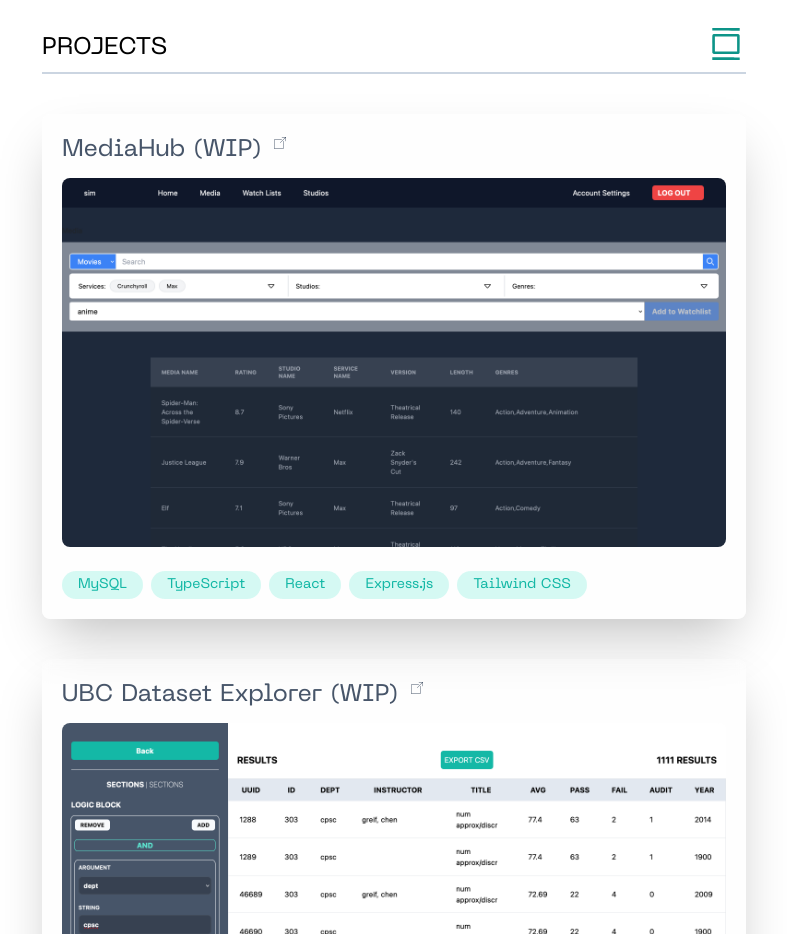
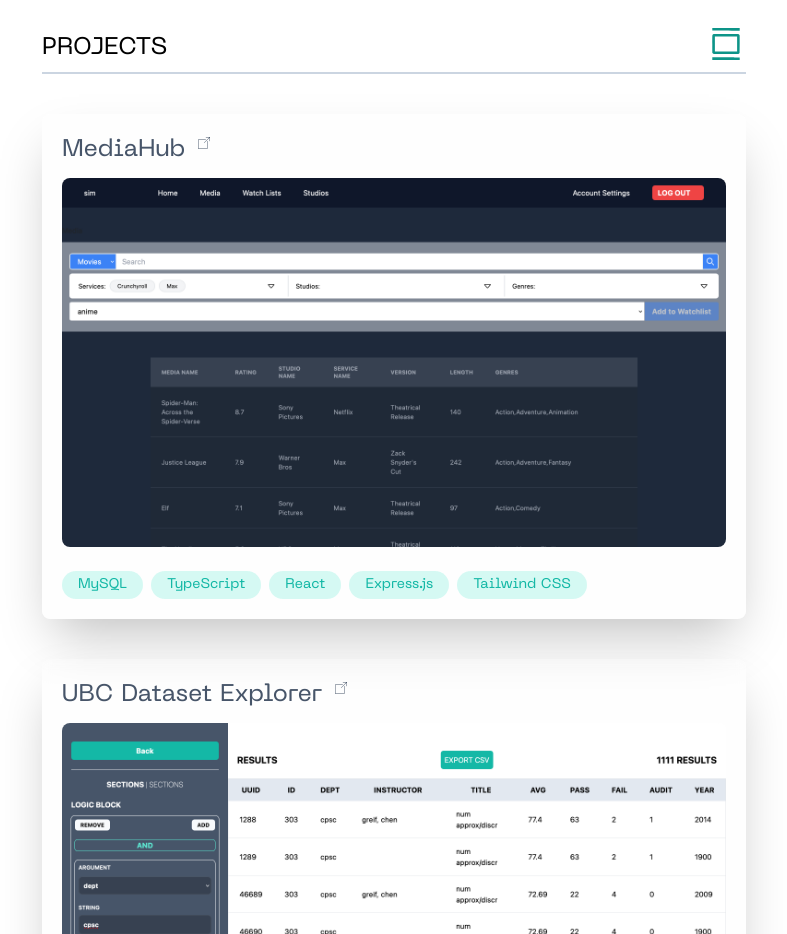
Before and after one commit to simn03/personal-portfolio, a Next.js app: page / in a window 1280 px wide. Shown: the part 1020-1954 px from the top of the page, without its empty margins (246-1033 px from the left). Built offline with nearby package versions, Linux system fonts and the light colour scheme; what tailwindcss-animated would draw is missing.

Commit message:
Updated YT link for MediaHub

```diff
--- a/app/ui/pages/Projects.page.tsx
+++ b/app/ui/pages/Projects.page.tsx
@@ -21,9 +21,9 @@ export default function ProjectsPage() {
                         {
                             className: 'md:col-span-2',
                             image: `/images/projects/mediahub.png`,
-                            title: 'MediaHub (WIP)',
+                            title: 'MediaHub',
                             metadata: ['MySQL', 'TypeScript', 'React', 'Express.js', 'Tailwind CSS'],
-                            url: '', // Replace with the actual URL
+                            url: 'https://youtu.be/ZULMZre-GnM', // Replace with the actual URL
                             page: '/projects/mediahub',
                             description: [
                                 'Developed a dynamic online platform to streamline content from various streaming services, enabling users to create personalized watchlists and manage their media library efficiently.',
@@ -37,7 +37,7 @@ export default function ProjectsPage() {
                         {
                             className: 'md:col-span-2',
                             image: '/images/projects/ubc-campus-explorer.png',
-                            title: 'UBC Dataset Explorer (WIP)',
+                            title: 'UBC Dataset Explorer',
                             metadata: ['TypeScript', 'React', 'Express.js', 'Tailwind CSS'],
                             url: 'https://www.youtube.com/watch?v=un5eN5aV-BU', // Replace with the actual URL
                             page: '/projects/ubc-dataset-explorer',
```
